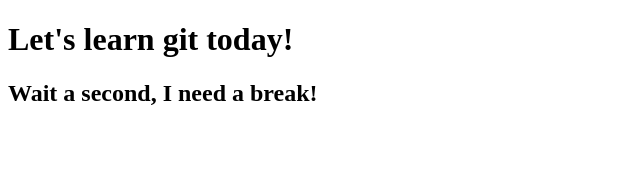
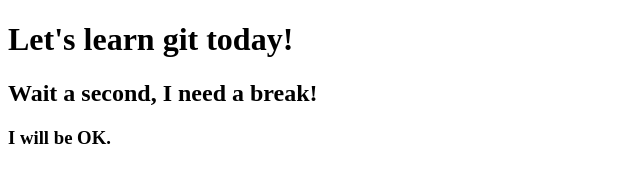
Before and after one commit to abL-A2/git-practice, a plain HTML site: page index.html in a window 1280 px wide. Shown: the whole page, without its empty margins (0-640 px from the left). Drawn offline with Linux system fonts and the light colour scheme.

Commit message:
03 add h3

```diff
--- a/index.html
+++ b/index.html
@@ -1,16 +1,21 @@
 <!DOCTYPE html>
 <html lang="en">
+
 <head>
     <meta charset="UTF-8">
     <meta name="viewport" content="width=device-width, initial-scale=1.0">
     <title>Git Push/Pull Practice</title>
 </head>
+
 <body>
     <!-- First commit here -->
     <h1>Let's learn git today!</h1>
     <!-- Second commit here -->
     <h2>Wait a second, I need a break!</h2>
+    <!-- Third commit here  -->
+    <h3> I will be OK.</h3>
 </body>
+
 </html>
 
 <!-- ctrl + `  opens up the terminal. careful doing that! -->
```
